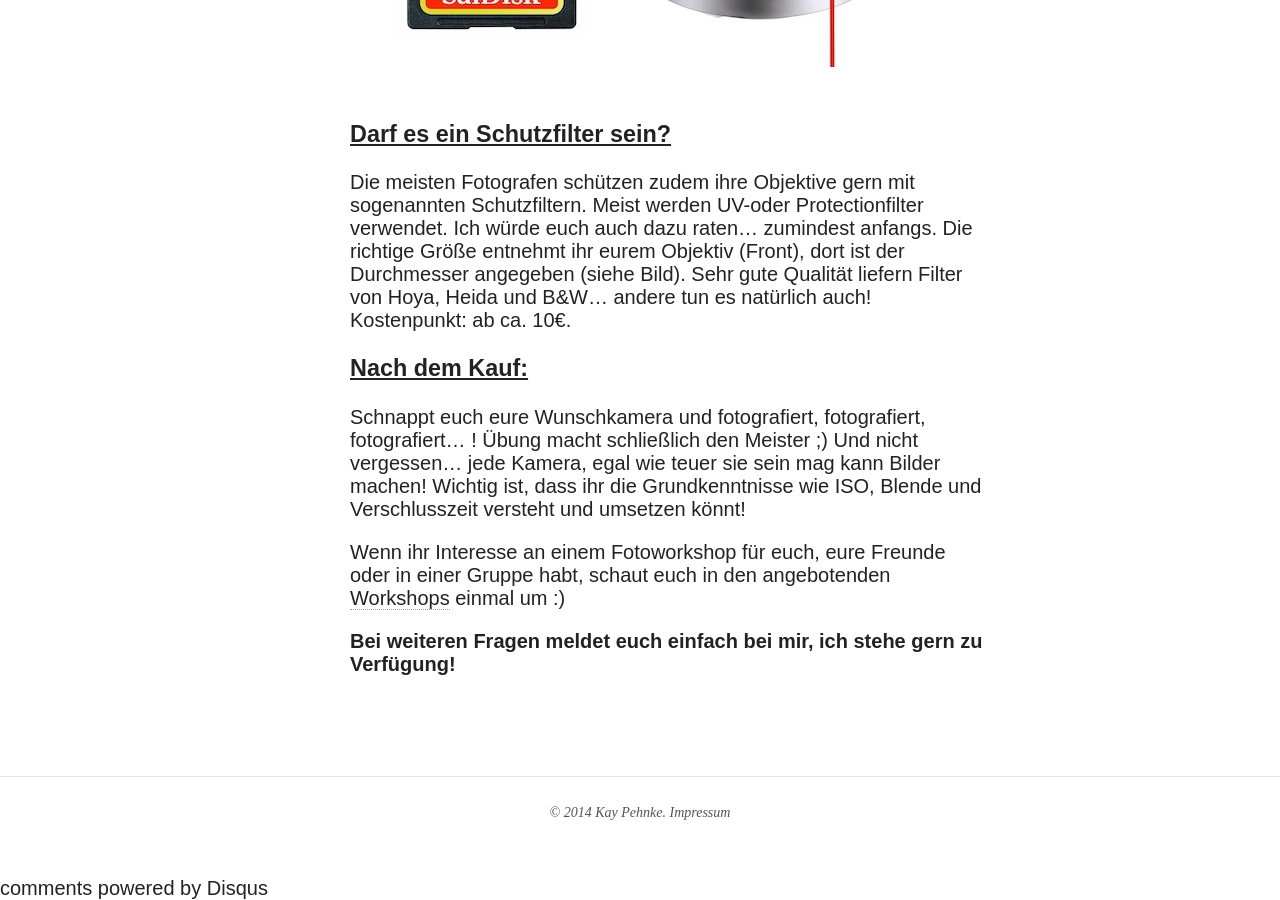
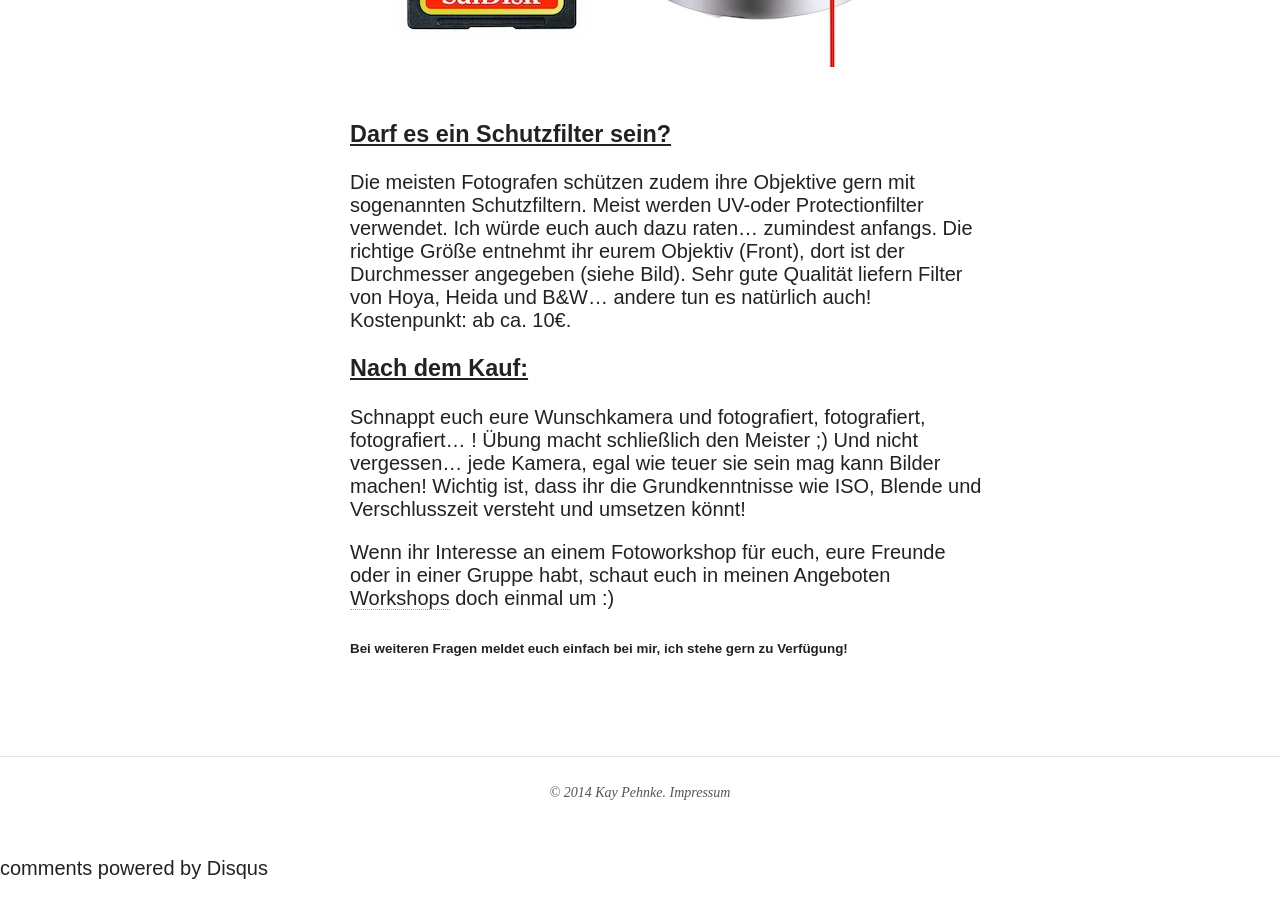
Before and after one commit to kay-pehnke/kay-pehnke.github.io, a Jekyll site: the page built from _posts/2014-04-21-workshop-cam.md, in a window 1280 px wide and 900 px high, scrolled down 3710 px. Built offline with Jekyll 4.4.1, drawn with Linux system fonts in a browser that asks for light colours; nearby versions of some CDN libraries; comment, search, counter and statistics services are not loaded.

Commit message:
Blog update

```diff
--- a/_posts/2014-04-21-workshop-cam.md
+++ b/_posts/2014-04-21-workshop-cam.md
@@ -11,14 +11,9 @@
 published: true
 ---
 
-
-
-
-
-
-**In letzter Zeit habe ich einige Mails bekommen mit der Frage:
+*In letzter Zeit habe ich einige Mails bekommen mit der Frage:
 Welche ist die richtige Kamera für mich als Anfänger/Einsteiger?
-Hier folgen ein paar grundlegende Tipps für den Start :)**
+Hier folgen ein paar grundlegende Tipps für den Start :)*
 
 
 
@@ -88,7 +83,7 @@
 Übung macht schließlich den Meister ;)
 Und nicht vergessen... jede Kamera, egal wie teuer sie sein mag kann Bilder machen! Wichtig ist, dass ihr die Grundkenntnisse wie ISO, Blende und Verschlusszeit versteht und umsetzen könnt!
 
-Wenn ihr Interesse an einem Fotoworkshop für euch, eure Freunde oder in einer Gruppe habt, schaut euch in den angebotenden <a href="http://www.kay-pehnke.de/offers-single/">Workshops</a> einmal um :)
+Wenn ihr Interesse an einem Fotoworkshop für euch, eure Freunde oder in einer Gruppe habt, schaut euch in meinen Angeboten [Workshops](http://www.kay-pehnke.de/offers-single) doch einmal um :)
 
 
-**Bei weiteren Fragen meldet euch einfach bei mir, ich stehe gern zu Verfügung!**
+###### Bei weiteren Fragen meldet euch einfach bei mir, ich stehe gern zu Verfügung!
```
Also changed, not shown: _posts/2014-04-30-workshop-Stefphie.md (+1 -1 lines).
